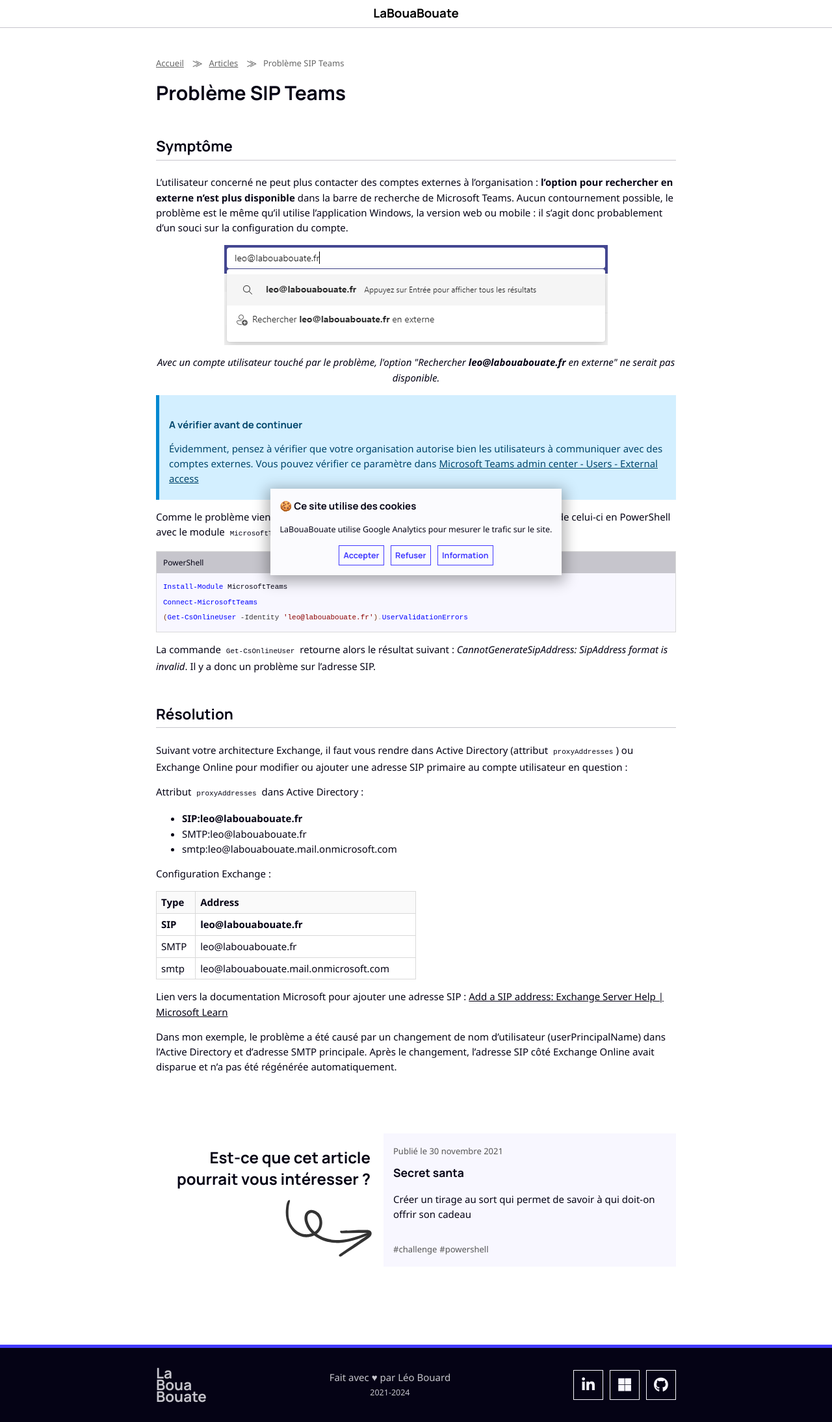
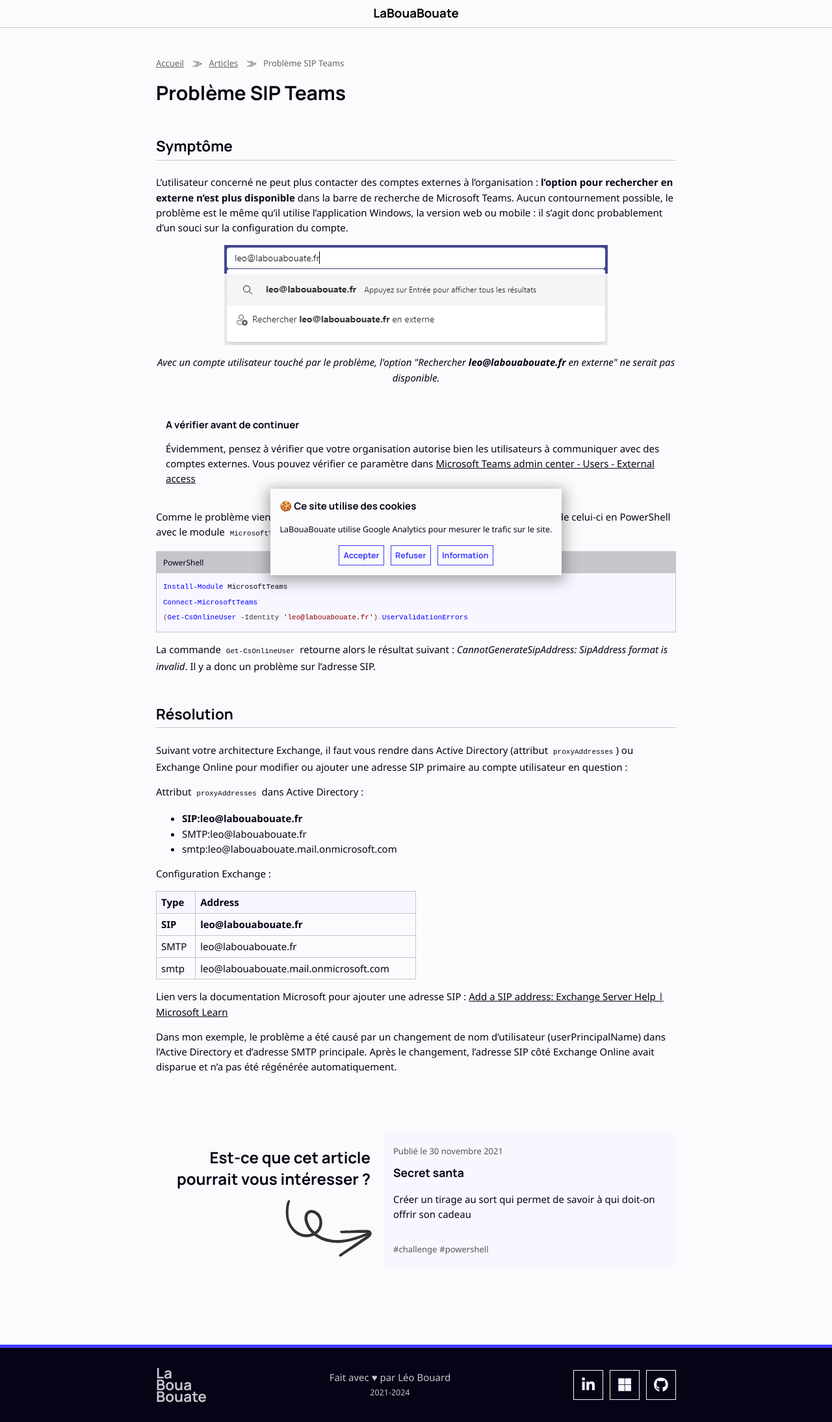
Before and after one commit to leobouard/leobouard.github.io, a Jekyll site: the page built from _posts/2023-01-04-impossible-de-contacter-un-utilisateur-externe-teams.md, in a window 1280 px wide. Shown: the whole page at 65% size. Built offline with Jekyll 4.4.1, drawn with Linux system fonts in a browser that asks for light colours; nearby versions of some CDN libraries; some web fonts are replaced.

Commit message:
Migration des variables de couleur

```diff
--- a/_sass/code-and-blockquote.scss
+++ b/_sass/code-and-blockquote.scss
@@ -1,7 +1,6 @@
 blockquote {
-    color: var(--blockquoteColor);
-    background-color: var(--blockquoteBGColor);
-    border-left: 5px solid var(--blockquoteBorderColor);
+    background-color: var(--blockquote);
+    border-left: 5px solid var(--blockquoteborder);
     margin-inline: 0;
     padding: 5px 15px;
 }
--- a/_sass/colors-and-fonts.scss
+++ b/_sass/colors-and-fonts.scss
@@ -9,11 +9,13 @@
 :root {
     --text: #050315;
     --background: #fbfbfe;
-    --primary: #433bff;
+    --primary: #413bff;
     --secondary: green;
     --accent: red;
     --lightaccent: #f8f7ff;
     --mediumaccent: #c6c5cc;
+    --blockquote: #413bff80
+    --blockquoteborder: #2e29b2;
 }
 
 /* Dark theme */
@@ -26,3 +28,8 @@
     --lightaccent: #bbb9c9;
     --mediumaccent: #a3a2af;
 }
+
+/* Other */
+:root {
+    --border: 1px solid var(--mediumaccent);
+}
--- a/_sass/tables.scss
+++ b/_sass/tables.scss
@@ -9,7 +9,7 @@
 }
 
 th {
-    background-color: var(--accentbg);
+    background-color: var(--lightaccent);
     text-align: left;
 }
 
--- a/assets/css/cv.scss
+++ b/assets/css/cv.scss
@@ -49,7 +49,7 @@
     border-radius: 5px;
     align-items: center;
     border: var(--border);
-    background: var(--accentbg);
+    background: var(--lightaccent);
 }
 
 .enterprise > div {
@@ -136,7 +136,6 @@
     border: var(--border);
     aspect-ratio: 3/1;
     height: 35px;
-    color: var(--title);
     text-decoration: none;
 }
 
--- a/assets/css/posts.scss
+++ b/assets/css/posts.scss
@@ -58,7 +58,7 @@
 }
 
 div.summary>a {
-    background: var(--textbg);
+    background: var(--background);
     display: block;
     padding: 10px;
     border: var(--border);
@@ -78,7 +78,7 @@
 
 div.summary>a:hover {
     text-decoration: none;
-    background: var(--accentbg);
+    background: var(--lightaccent);
 
     h3 {
         text-decoration: underline;
@@ -131,7 +131,7 @@
 }
 
 a.solution:hover {
-    background: var(--accentbg);
+    background: var(--lightaccent);
 }
 
 section.recommandation {
@@ -172,7 +172,7 @@
 }
 
 li.task-list-item:hover {
-    background: var(--accentbg)
+    background: var(--lightaccent)
 }
 
 input.task-list-item-checkbox {
--- a/assets/css/style.scss
+++ b/assets/css/style.scss
@@ -1,23 +1,5 @@
 ---
 ---
-
-html {
-
-    --title: #333;
-    --bodybg: #f2f2f2;
-    --accentbg: #fafafa;
-    --textbg: #ffffff;
-    --bordercolor: #d9d9d9;
-    --border: 1px solid var(--bordercolor);
-    --borderradius: 2px;
-    --boxshadow: #00000075;
-    --neutral: #757575;
-    --positive: #77c571;
-    --negative: #fde7e9;
-    --blockquoteColor: #01466C;
-    --blockquoteBGColor: #D3EFFF;
-    --blockquoteBorderColor: #0288D1;
-}
 
 html {
     font-family: var(--textfont);
@@ -35,7 +17,7 @@
     height: 100%;
     margin: 0;
     width: auto;
-    background: var(--textbg);
+    background: var(--background);
 }
 
 main {
@@ -76,7 +58,7 @@
     details > summary {
         list-style: none;
         padding: 10px;
-        background: var(--accentbg);
+        background: var(--lightaccent);
     }
 
     details[open] > summary {
@@ -148,7 +130,7 @@
     }
 
     body {
-        background-color: var(--textbg);
+        background-color: var(--background);
     }
 
     header {
```
